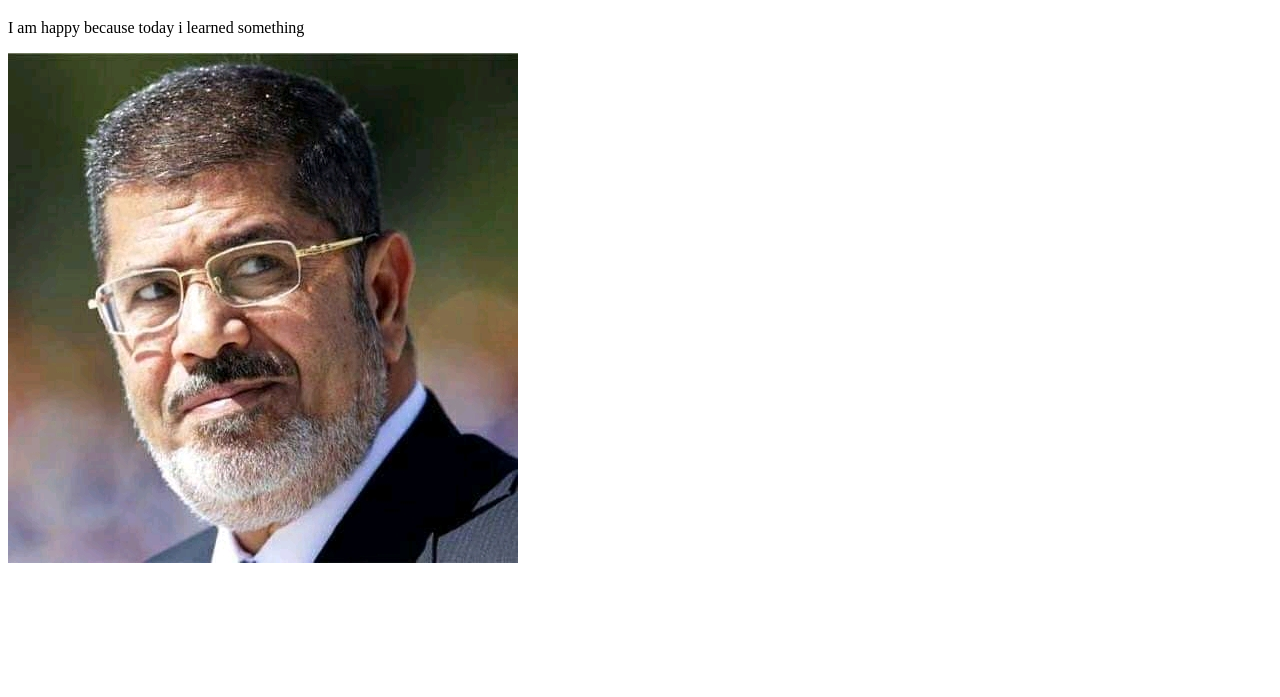
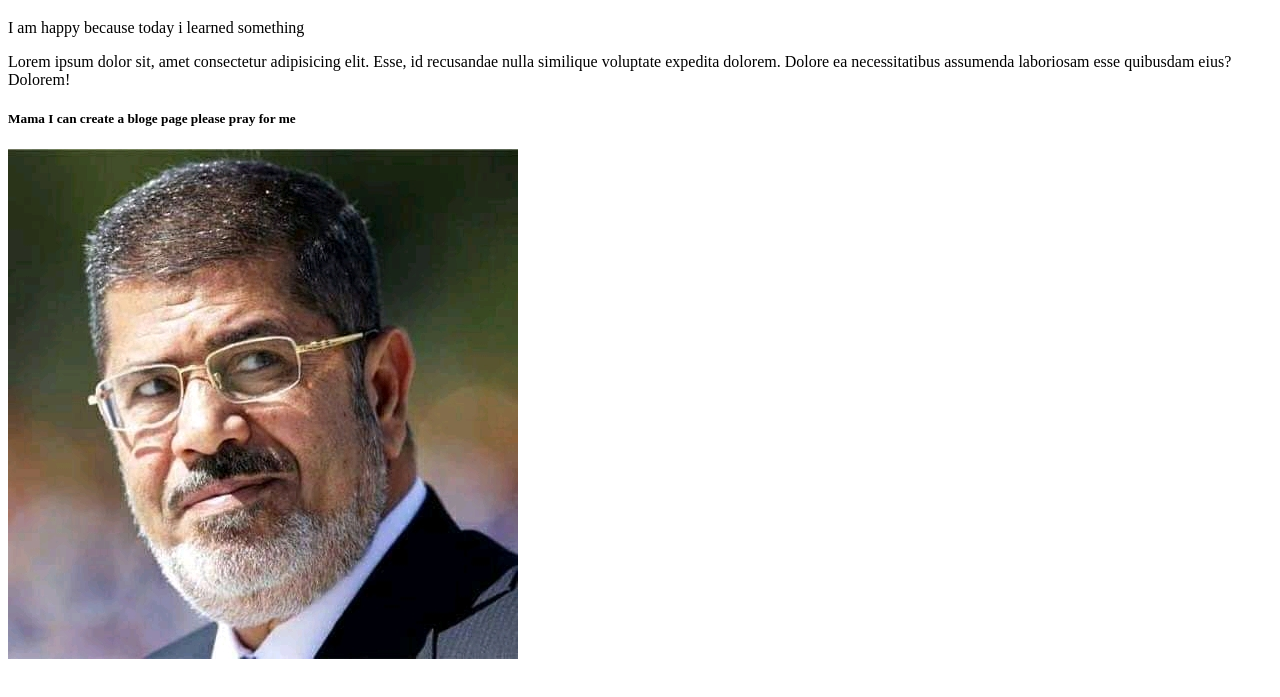
Before and after one commit to shahadat52/my-git-repo, a plain HTML site: page index.html in a window 1280 px wide. Shown: the part 61-758 px from the top of the page. Drawn offline with Linux system fonts and the light colour scheme.

Commit message:
new blog

```diff
--- a/index.html
+++ b/index.html
@@ -7,8 +7,11 @@
     <title>my-git-repotitory</title>
 </head>
 <body>
+
     <h1>Alhamdulillah for sucess</h1>
     <p>I am happy because today i learned something</p>
+    <p>Lorem ipsum dolor sit, amet consectetur adipisicing elit. Esse, id recusandae nulla similique voluptate expedita dolorem. Dolore ea necessitatibus assumenda laboriosam esse quibusdam eius? Dolorem!</p>
+    <h5>Mama I can create a bloge page please pray for me</h5>
     <img src="neta.jpg" alt="">
 </body>
 </html>
```
